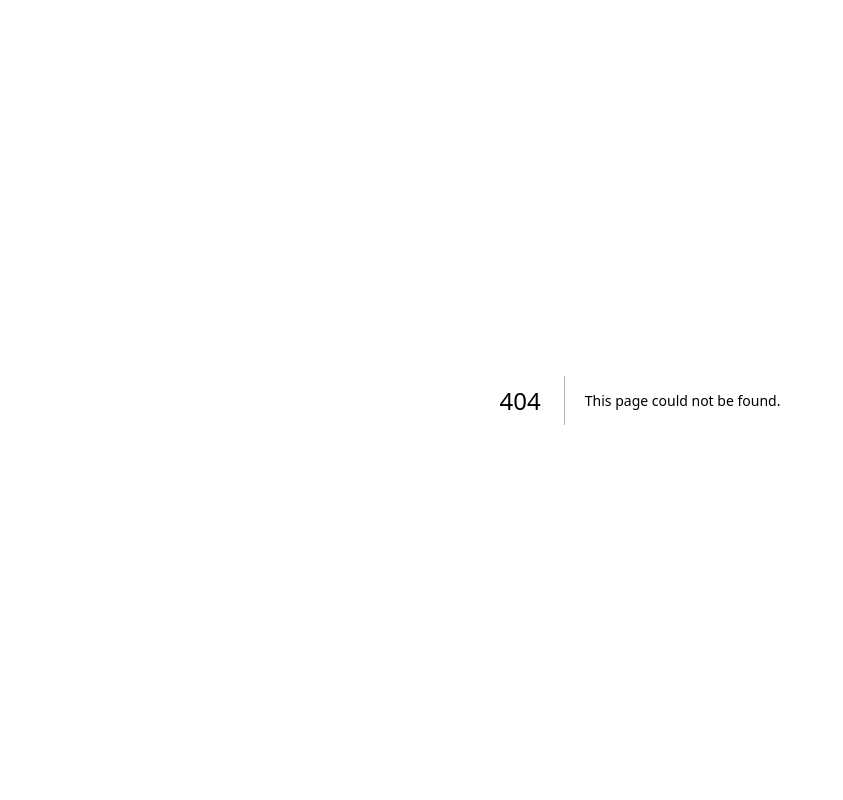
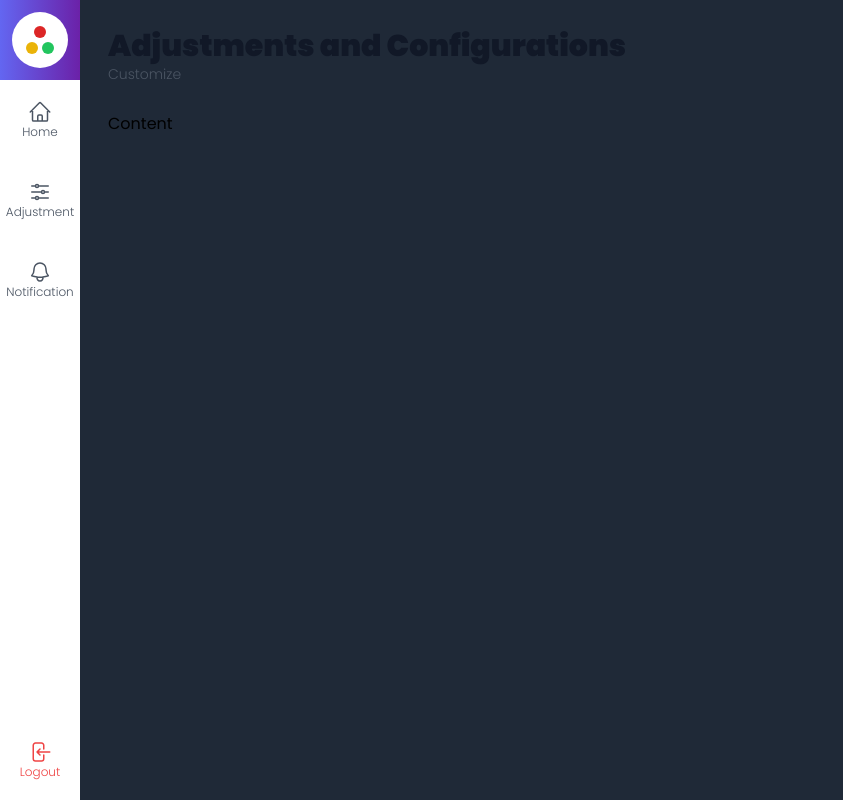
Before and after one commit to biellopes00/template-admin, a Next.js app: page /adjustments in a window 1280 px wide. Before the commit this address had no page. Shown: the whole page, without its empty margins (0-843 px from the left). Built offline with nearby package versions, Linux system fonts and the light colour scheme.

Commit message:
create logo

```diff
--- a/src/components/icons/index.tsx
+++ b/src/components/icons/index.tsx
@@ -17,3 +17,10 @@
     </svg>
 
 )
+
+export const LogoutIcon = (
+    <svg xmlns="http://www.w3.org/2000/svg" fill="none" viewBox="0 0 24 24" strokeWidth={1.5} stroke="currentColor" dataSlot="icon" className="w-6 h-6">
+        <path strokeLinecap="round" strokeLinejoin="round" d="M15.75 9V5.25A2.25 2.25 0 0 0 13.5 3h-6a2.25 2.25 0 0 0-2.25 2.25v13.5A2.25 2.25 0 0 0 7.5 21h6a2.25 2.25 0 0 0 2.25-2.25V15M12 9l-3 3m0 0 3 3m-3-3h12.75" />
+    </svg>
+
+)
--- a/src/components/template/AsideMenu.tsx
+++ b/src/components/template/AsideMenu.tsx
@@ -1,13 +1,27 @@
-import { AdjustmentIcon, HomeIcon, NotificationIcon } from "../icons";
+import { AdjustmentIcon, HomeIcon, NotificationIcon, LogoutIcon } from "../icons";
+import Logo from "./Logo";
 import MenuItem from "./MenuItem";
 
-export default function AsideMenu(){
-    return(
-        <aside>
+export default function AsideMenu() {
+    return (
+        <aside className="flex flex-col">
+            <div className={`
+                flex flex-col items-center justify-center
+                h-20 w-20
+                bg-gradient-to-r from-indigo-500 to-purple-800
+            `}>
+                <Logo />
+            </div>
+            <ul className="flex-grow">
+                <MenuItem url="/" text="Home" icon={HomeIcon} />
+                <MenuItem url="/adjustments" text="Adjustment" icon={AdjustmentIcon} />
+                <MenuItem url="/notification" text="Notification" icon={NotificationIcon} />
+            </ul>
             <ul>
-               <MenuItem url="/" text="Home" icon={HomeIcon}/>
-               <MenuItem url="/adjustment" text="Adjustment" icon={AdjustmentIcon}/>
-               <MenuItem url="/notification" text="Notification" icon={NotificationIcon}/>
+                <MenuItem url="/" text="Logout" icon={LogoutIcon}
+                    onClick={() => console.log('oi')}
+                    className={`text-red-500 hover:bg-red-400 hover:text-white`}
+                />
             </ul>
         </aside>
     )
--- /dev/null
+++ b/src/components/template/Logo.tsx
@@ -0,0 +1,16 @@
+export default function Logo() {
+    return (
+        <div className={`
+            bg-white
+            h-14 w-14 rounded-full
+            flex flex-col items-center justify-center
+        `}>
+            <div className="h-3 w-3 rounded-full bg-red-600 mb-0.5" />
+            <div className="flex mt-0.5">
+                <div className="h-3 w-3 rounded-full bg-yellow-500 mr-0.5"></div>
+                <div className="h-3 w-3 rounded-full bg-green-500 ml-0.5"></div>
+            </div>
+
+        </div>
+    )
+}
--- a/src/components/template/MenuItem.tsx
+++ b/src/components/template/MenuItem.tsx
@@ -1,13 +1,37 @@
-
-interface MenuItemProps{
-    url: string
+import Link from "next/link"
+interface MenuItemProps {
+    url?: string
     text: string
     icon: any
+    className?: string
+    onClick?: (event: any) => void
 }
-export default function MenuItem(props: MenuItemProps){
+export default function MenuItem(props: MenuItemProps) {
+
+    function renderContent() {
+        return (
+            <h1 className={`flex flex-col justify-center items-center
+        h-20 w-20 p-4  text-gray-600 ${props.className}
+    `}>
+                {props.icon}
+                <span className={`
+            text-xs font-light
+        `}>
+                    {props.text}
+                </span>
+            </h1>
+        )
+    }
     return (
-        <li className={``}>
-            {props.icon}
+        <li onClick={props.onClick} className={`hover:bg-gray-100 cursor-pointer`}>
+            {props.url ? (
+                <Link href={props.url}>
+                    {renderContent()}
+                </Link>
+            ) : (
+                renderContent()
+            )}
+
         </li>
     )
 }
--- a/src/components/template/Title.tsx
+++ b/src/components/template/Title.tsx
@@ -9,13 +9,16 @@
     return (
         <div>
             <h1 className={`
-
+                font-black text-3xl
+                text-gray-900
            `}
 
             >
                 {props.title}
             </h1>
-            <h2 className={``}>
+            <h2 className={`
+                font-light text-sm text-gray-600
+            `}>
                 {props.subtitle}
             </h2>
         </div>
--- /dev/null
+++ b/src/pages/adjustments.tsx
@@ -0,0 +1,9 @@
+import Layout from "../components/template/Layout";
+
+export default function Adjustments() {
+  return (
+  <Layout title="Adjustments and Configurations" subtitle="Customize">
+    <h3>Content</h3>
+  </Layout>
+  )
+}
--- a/src/pages/index.tsx
+++ b/src/pages/index.tsx
@@ -2,8 +2,8 @@
 
 export default function Home() {
   return (
-  <Layout title="Home" subtitle="buildin">
-    <h3>Content</h3>
-  </Layout>
+    <Layout title="Home" subtitle="buildin">
+      <h3>Content</h3>
+    </Layout>
   )
 }
--- /dev/null
+++ b/src/pages/notification.tsx
@@ -0,0 +1,9 @@
+import Layout from "../components/template/Layout";
+
+export default function Notifications() {
+  return (
+    <Layout title="Notifications" subtitle="Manage your notifications">
+      <h3>Content</h3>
+    </Layout>
+  )
+}
```
